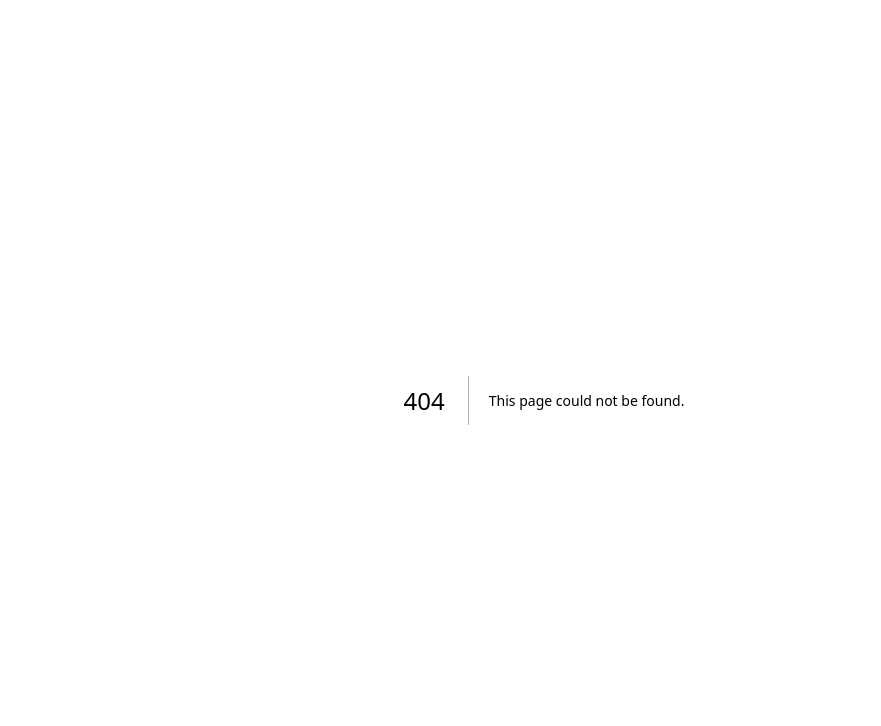
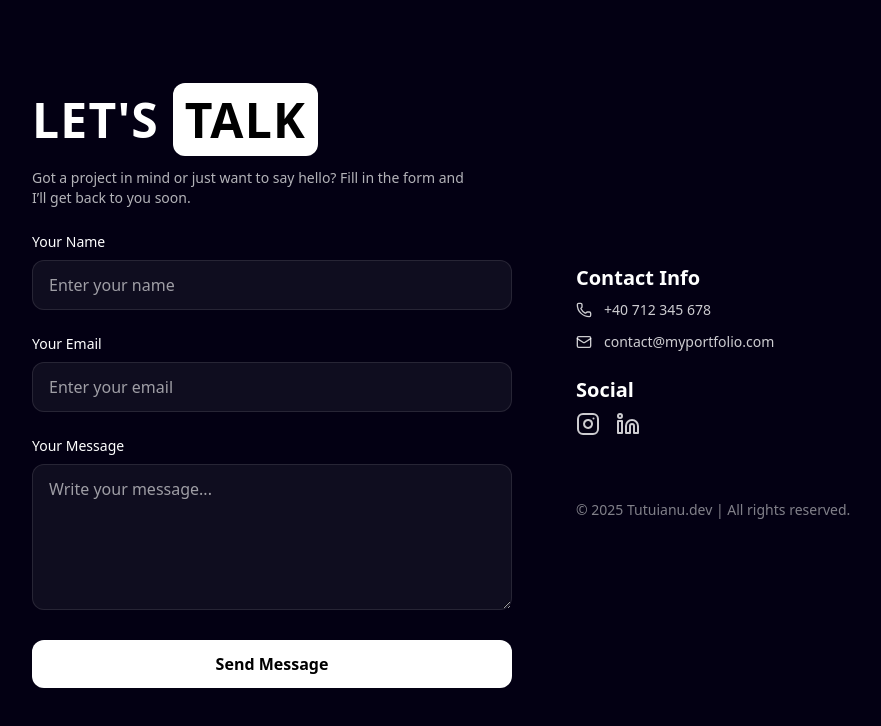
Before and after one commit to GitMan-Del/tutuianu, a Next.js app: page /contact in a window 1280 px wide. Before the commit this address had no page. Shown: the top 726 px of the page, without its empty margins (96-977 px from the left). Built offline with nearby package versions, Linux system fonts and the light colour scheme.

Commit message:
Contact Page

```diff
--- /dev/null
+++ b/src/app/contact/page.tsx
@@ -0,0 +1,93 @@
+// app/contact/page.tsx
+
+import { Mail, Phone, Instagram, Linkedin } from "lucide-react";
+
+export default function ContactPage() {
+  return (
+    <section className="min-h-screen px-6 py-24 bg-[#030013] text-white relative overflow-hidden">
+      {/* Wrapper */}
+      <div className="max-w-5xl mx-auto grid grid-cols-1 md:grid-cols-2 gap-16 z-10 relative">
+        {/* Contact Form */}
+        <form className="space-y-6">
+          <h1 className="text-4xl md:text-5xl font-bold uppercase tracking-wide">
+            Let&apos;s <span className="bg-white text-black px-3 py-1 rounded-xl">talk</span>
+          </h1>
+          <p className="text-sm text-white/70 max-w-md">
+            Got a project in mind or just want to say hello? Fill in the form and I’ll get back to you soon.
+          </p>
+
+          <div>
+            <label className="block mb-2 text-sm">Your Name</label>
+            <input
+              type="text"
+              name="name"
+              placeholder="Enter your name"
+              className="w-full px-4 py-3 rounded-xl bg-white/5 border border-white/10 placeholder-white/60 text-white focus:outline-none focus:ring-2 focus:ring-white/20"
+              required
+            />
+          </div>
+
+          <div>
+            <label className="block mb-2 text-sm">Your Email</label>
+            <input
+              type="email"
+              name="email"
+              placeholder="Enter your email"
+              className="w-full px-4 py-3 rounded-xl bg-white/5 border border-white/10 placeholder-white/60 text-white focus:outline-none focus:ring-2 focus:ring-white/20"
+              required
+            />
+          </div>
+
+          <div>
+            <label className="block mb-2 text-sm">Your Message</label>
+            <textarea
+              name="message"
+              rows={5}
+              placeholder="Write your message..."
+              className="w-full px-4 py-3 rounded-xl bg-white/5 border border-white/10 placeholder-white/60 text-white focus:outline-none focus:ring-2 focus:ring-white/20"
+              required
+            />
+          </div>
+
+          <button
+            type="submit"
+            className="w-full py-3 rounded-xl bg-white text-black font-semibold hover:bg-white/90 transition"
+          >
+            Send Message
+          </button>
+        </form>
+
+        {/* Contact Info */}
+        <div className="flex flex-col justify-center space-y-6">
+          <div>
+            <h2 className="text-xl font-semibold mb-2">Contact Info</h2>
+            <div className="space-y-3 text-white/80 text-sm">
+              <div className="flex items-center gap-3">
+                <Phone size={16} /> <span>+40 712 345 678</span>
+              </div>
+              <div className="flex items-center gap-3">
+                <Mail size={16} /> <span>contact@myportfolio.com</span>
+              </div>
+            </div>
+          </div>
+
+          <div>
+            <h2 className="text-xl font-semibold mb-2">Social</h2>
+            <div className="flex gap-4 text-white/80">
+              <a href="https://instagram.com" target="_blank" className="hover:text-white">
+                <Instagram />
+              </a>
+              <a href="https://linkedin.com" target="_blank" className="hover:text-white">
+                <Linkedin />
+              </a>
+            </div>
+          </div>
+
+          <div className="mt-10 text-sm text-white/50">
+            © {new Date().getFullYear()} Tutuianu.dev | All rights reserved.
+          </div>
+        </div>
+      </div>
+    </section>
+  );
+}
```
